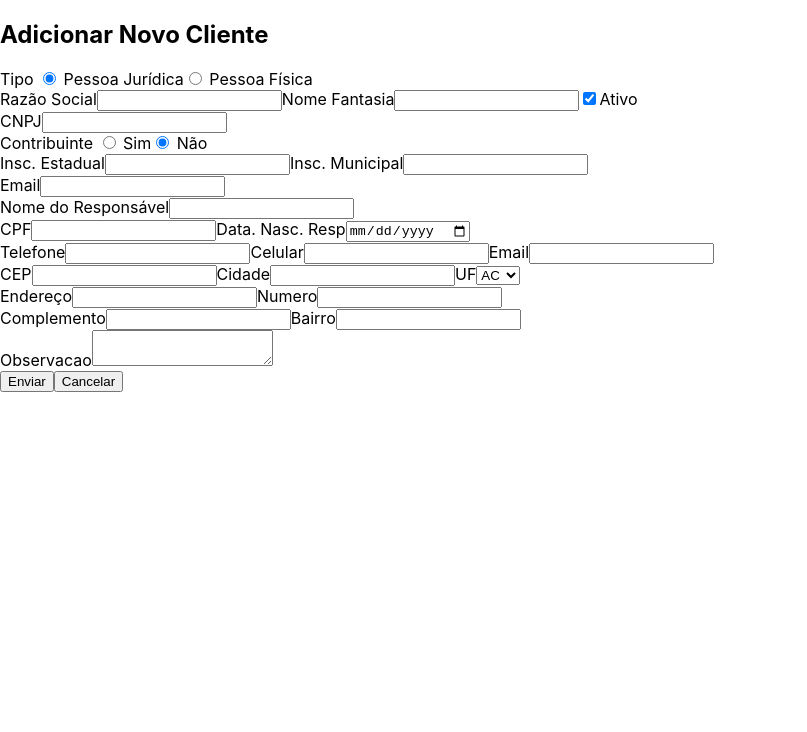
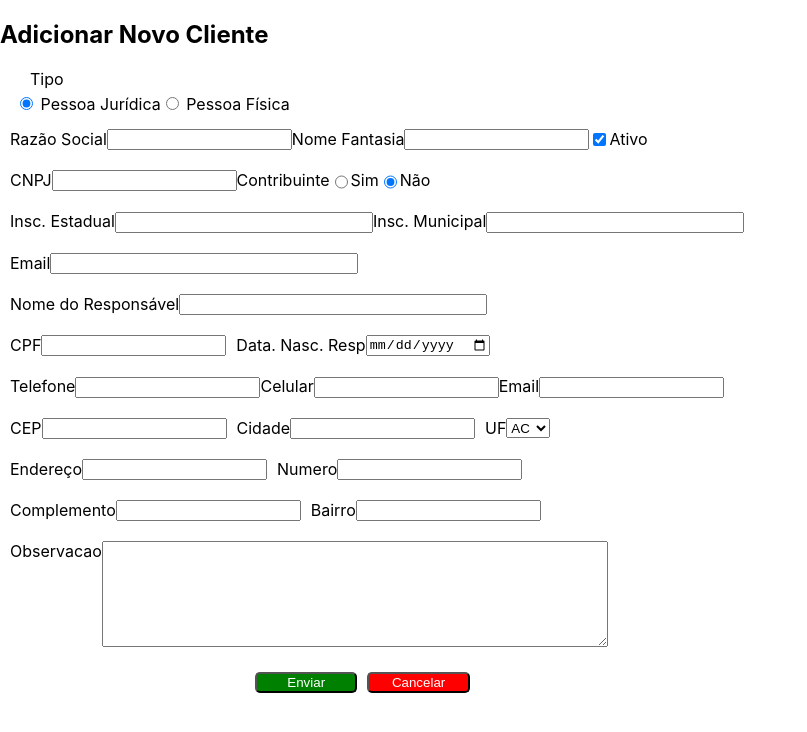
Before and after one commit to felipedias1/crud-web, a React (Create React App) app: page /customer in a window 1280 px wide. Shown: the top 732 px of the page, without its empty margins (0-807 px from the left). Built offline with nearby package versions, Linux system fonts and the light colour scheme.

Commit message:
:lipstick: Style: Add css style to pages

```diff
--- a/src/App.css
+++ b/src/App.css
@@ -1,38 +1,205 @@
-.App {
-  text-align: center;
+body {
+  margin: 0;
+  padding: 0;
 }
 
-.App-logo {
-  height: 40vmin;
-  pointer-events: none;
+.search-bar-register {
+  display: flex;
+  align-content: space-around;
+  justify-content:space-around;
+  padding: 20px;
 }
 
-@media (prefers-reduced-motion: no-preference) {
-  .App-logo {
-    animation: App-logo-spin infinite 20s linear;
-  }
+.search-bar-register button, label {
+  display: flex;
 }
 
-.App-header {
-  background-color: #282c34;
-  min-height: 100vh;
-  display: flex;
-  flex-direction: column;
-  align-items: center;
-  justify-content: center;
-  font-size: calc(10px + 2vmin);
-  color: white;
+.search-bar-register > label {
+  height: 15%;
+  border-radius: 5px;
+  margin: 5px 15px;
 }
 
-.App-link {
-  color: #61dafb;
+.search-bar-register > button {
+  width: 10%;
+  height: 15%;
+  border-radius: 5px;
+  margin: 5px;
+  color: white;
+  background-color:#2873b6;
 }
 
-@keyframes App-logo-spin {
-  from {
-    transform: rotate(0deg);
-  }
-  to {
-    transform: rotate(360deg);
-  }
+.customer-table {
+  display: flex;
+  flex-direction: row;
+  width: 100%;
+  justify-content: center;
 }
+
+.customer-table > table {
+  width: 80%;
+  justify-content: center;
+}
+
+table > th, td {
+  padding: 10px;
+}
+
+td > button {
+  padding: 2px
+}
+
+.customer-table > table > thead{
+  color: #2873b6;
+}
+
+.customer-table > table > tbody{
+  background-color: white;
+}
+
+.tipo {
+  height: 15%;
+  border-radius: 5px;
+  margin: 5px 15px;
+}
+
+.form-pj-part1 {
+  display: flex;
+  width: 100%;
+  justify-content: left;
+  padding: 10px;
+}
+
+.form-pj-part2{
+  display: flex;
+  width: 60%;
+  justify-content: left;
+  padding: 10px;
+}
+
+.form-pj-part2 div {
+  display: flex;
+}
+
+.form-pj-part3 {
+  display: flex;
+  width: 80%;
+  justify-content: left;
+  padding: 10px;
+}
+
+.form-pj-part3 label {
+  display: block;
+}
+
+.form-pj-part3 > label > input {
+  width: 250px;
+}
+
+.form-pj-part4 {
+  display: flex;
+  width: 100%;
+  justify-content:left;
+  padding: 10px;
+}
+
+.form-pj-part4 > label > input {
+  width: 300px;
+}
+
+.form-pj-part5 {
+  display: flex;
+  width: 100%;
+  justify-content:left;
+  padding: 10px;
+}
+
+.form-pj-part5 > label > input {
+  width: 300px;
+}
+
+.form-pj-part6 {
+  display: flex;
+  width: 80%;
+  justify-content:left;
+  padding: 10px;
+}
+
+.form-pj-part6 > label {
+  padding: 0px 10px 0px 0px;
+  height: 90%;
+}
+
+.form-pj-part7 {
+  display: flex;
+  width: 90%;
+  justify-content:left;
+  padding: 10px;
+}
+
+.form-pj-part7 > label {
+  display: block;
+}
+
+.form-pf-part1, .form-pf-part2, .form-pf-part3,
+.form-pf-part4, .form-pf-part5, .form-pf-part6{
+  display: flex;
+  width: 100%;
+  justify-content:left;
+  padding: 10px;
+}
+
+.form-pf-part1 > label, .form-pf-part2 > label,
+.form-pf-part3 > label, .form-pf-part4 > label,
+.form-pf-part5 > label, .form-pf-part6 > label {
+  padding: 0px 10px 0px 0px;
+  height: 90%;
+}
+
+.form-pf-part5 > label > input{
+  width: 300px;
+}
+
+.form-end-part1, .form-end-part2,
+.form-end-part3, .form-end-part4{
+  display: flex;
+  width: 100%;
+  justify-content:left;
+  padding: 10px;
+}
+
+.form-end-part1 > label, .form-end-part2 > label,
+.form-end-part3 > label, .form-end-part4 > label{
+  padding: 0px 10px 0px 0px;
+  height: 90%;
+}
+
+.form-end-part4 > label > textarea {
+  width: 500px;
+  height: 100px;
+}
+
+#Enviar {
+  width: 10%;
+  height: 15%;
+  border-radius: 5px;
+  margin: 5px;
+  color: white;
+  background-color:green;
+}
+
+#Cancelar {
+  width: 10%;
+  height: 15%;
+  border-radius: 5px;
+  margin: 5px;
+  color: white;
+  background-color:red;
+}
+
+.buttons {
+  display: flex;
+  width: 80%;
+  justify-content:left;
+  padding: 10px 10px 10px 250px;
+}
```
